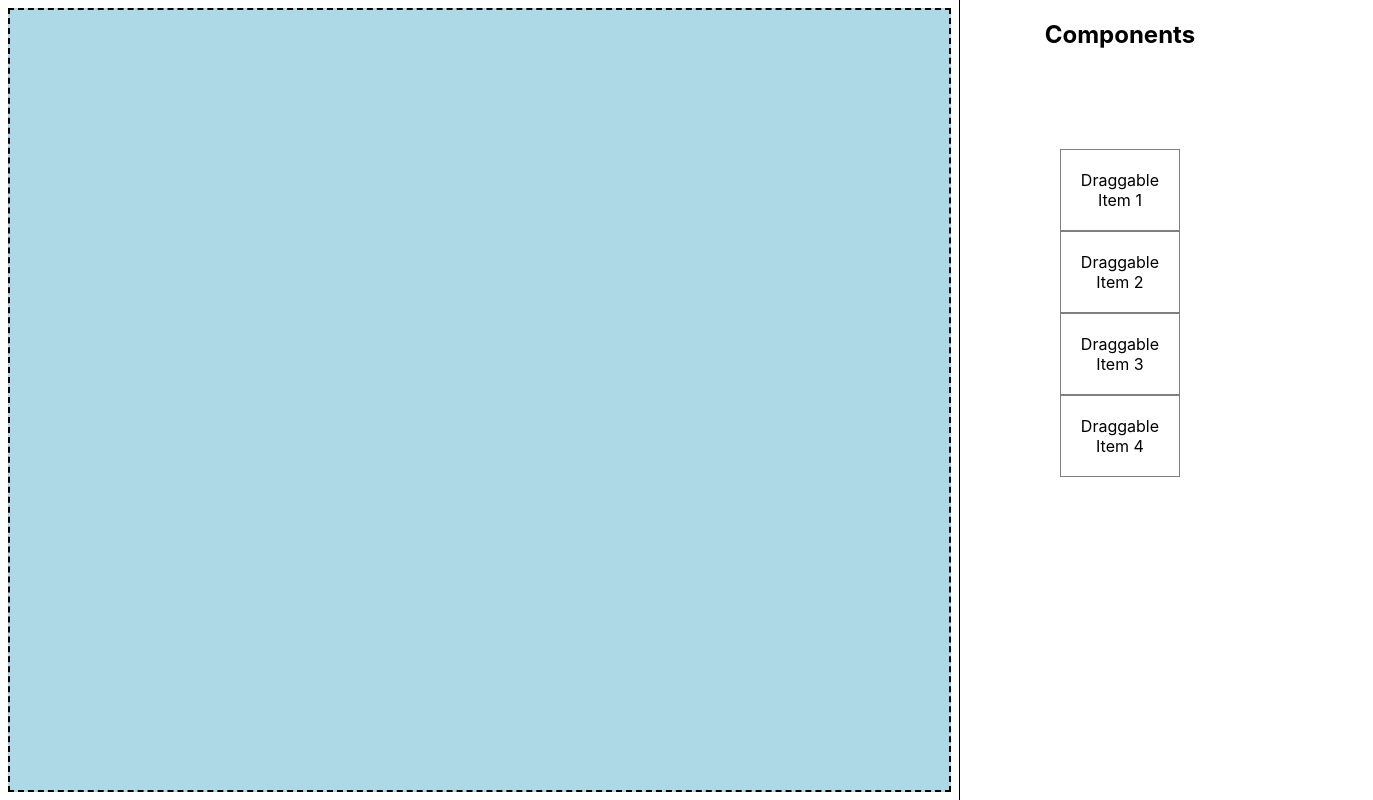
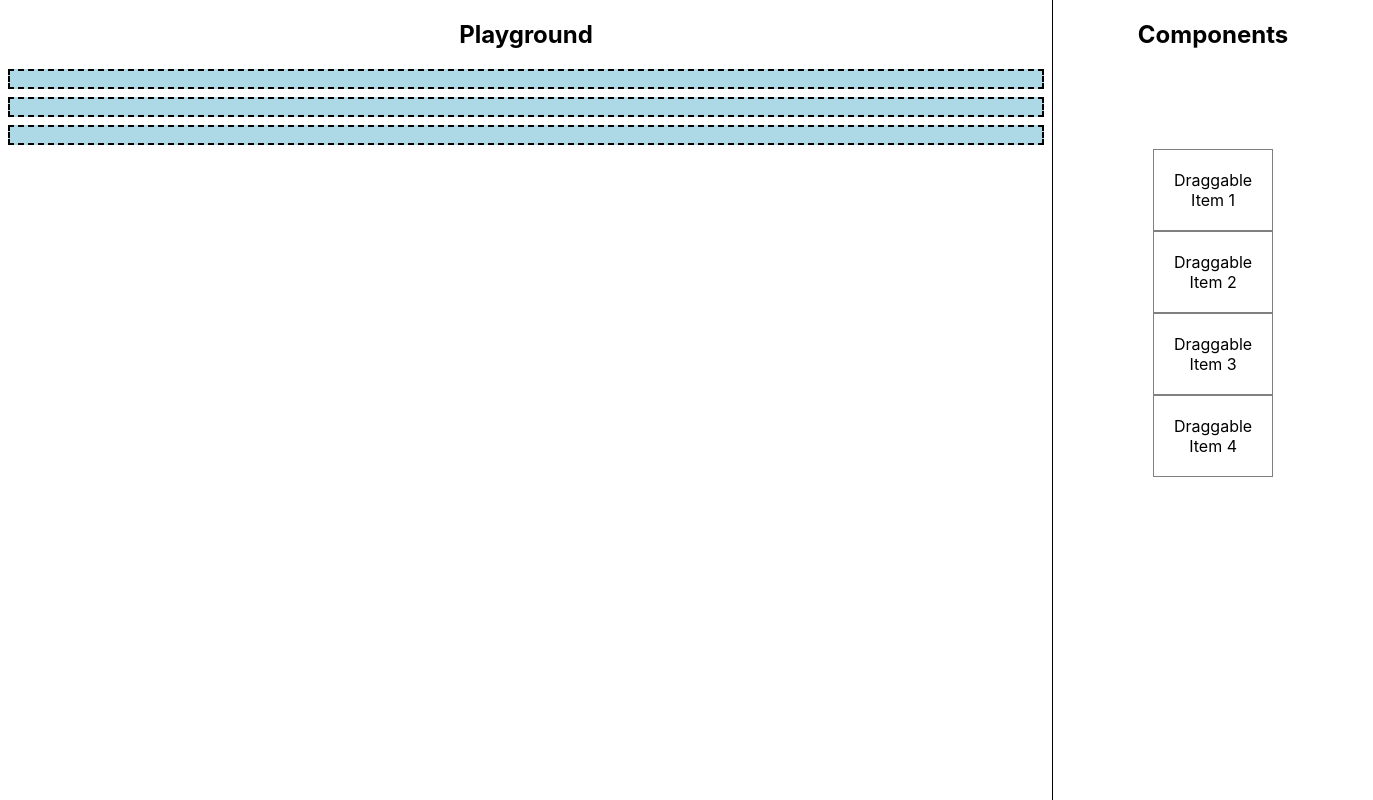
Before and after one commit to AmaanGrofers/draggables, a React (Create React App) app: page / in a window 1280 px wide. Shown: the whole page, 1373 px wide, since content can reach past the window. Built offline with nearby package versions, Linux system fonts and the light colour scheme.

Commit message:
multiple droppable areas

```diff
--- a/src/App.js
+++ b/src/App.js
@@ -15,8 +15,13 @@ function App() {
   const handleDragEnd = (event) => {
     const { active, over } = event;
 
+    console.log("event  : ", event);
+
     if (over) {
-      setDroppedItems((items) => [...items, active.data?.current]);
+      setDroppedItems((items) => ({
+        ...items,
+        [over.id]: [...items[over.id], active.data?.current],
+      }));
     }
   };
 
--- /dev/null
+++ b/src/Playground/DroppableArea.js
@@ -0,0 +1,111 @@
+import React, { useCallback, useEffect, useRef, useState } from "react";
+import { DndContext, useDroppable, DragOverlay } from "@dnd-kit/core";
+import {
+  arrayMove,
+  SortableContext,
+  verticalListSortingStrategy,
+} from "@dnd-kit/sortable";
+import ResizableItem from "./ResizableItem";
+
+const columns = 12;
+
+export default function DroppableArea({
+  id = "",
+  Items = [],
+  setDroppedItems = () => {},
+}) {
+  const [items, setItems] = useState(Items);
+  const [activeId, setActiveId] = useState(null);
+  const [balanceCol, setBalanceCol] = useState(columns);
+  const { isOver, setNodeRef } = useDroppable({
+    id,
+    disabled: balanceCol === 0,
+  });
+
+  const handleDragStart = (event) => {
+    setActiveId(event.active.id);
+  };
+
+  const handleDragEnd = (event) => {
+    const { active, over } = event;
+    console.log("event on drag : ", event);
+    console.log("over : ", over);
+    if (over && active.id !== over.id) {
+      setItems((items) => {
+        const oldIndex = items.findIndex((item) => item.id === active.id);
+        const newIndex = items.findIndex((item) => item.id === over.id);
+        return arrayMove(items, oldIndex, newIndex);
+      });
+    }
+    setActiveId(null);
+  };
+
+  const style = {
+    display: "grid",
+    gridTemplateColumns: `repeat(${columns}, 1fr)`,
+    gap: "4px",
+    backgroundColor: isOver ? "lightgreen" : "lightblue",
+    border: "2px dashed black",
+    // flex: 4,
+    width: "1016px", // added padding, remove padding from ResizableItem
+    margin: "8px",
+    padding: "8px",
+  };
+
+  console.log("Items : ", Items);
+
+  console.log("items : ", items);
+
+  const balanceColRef = useRef(columns);
+
+  useEffect(() => {
+    console.log("launched..........");
+    balanceColRef.current = items.reduce(
+      (total, item) => total - (item.width || 4),
+      columns
+    );
+
+    setBalanceCol(balanceColRef.current);
+  });
+
+  // Ensure items are set when Items prop changes
+  useEffect(() => {
+    setItems(Items);
+  }, [Items]);
+
+  const itemsChanged = useCallback(() => {
+    setDroppedItems((pv) => ({
+      ...pv,
+      [id]: items,
+    }));
+  }, [id, items, setDroppedItems]);
+
+  useEffect(() => {
+    itemsChanged();
+  }, [itemsChanged]);
+
+  return (
+    <DndContext onDragStart={handleDragStart} onDragEnd={handleDragEnd}>
+      <div ref={setNodeRef} style={style} id="playground">
+        <SortableContext items={items} strategy={verticalListSortingStrategy}>
+          {items.map((item, idx) => {
+            return (
+              <ResizableItem
+                key={item?.id}
+                droppableAreaId={item?.id}
+                index={item?.id}
+                data={item}
+                setItems={setItems}
+                balanceCol={balanceCol}
+                setBalanceCol={setBalanceCol}
+              />
+            );
+          })}
+        </SortableContext>
+      </div>
+      <DragOverlay>
+        {activeId ? <ResizableItem droppableAreaId={activeId} /> : null}
+      </DragOverlay>
+    </DndContext>
+  );
+}
--- a/src/Playground/ResizableItem.js
+++ b/src/Playground/ResizableItem.js
@@ -8,13 +8,19 @@ const playground_width = 1000;
 const each_column = playground_width / columns;
 const MINIMUM_COL_REQUIRED = 1;
 
-function ResizableItem({ id, setItems = () => {}, balanceCol, setBalanceCol }) {
+function ResizableItem({
+  droppableAreaId,
+  data = {},
+  setItems = () => {},
+  balanceCol,
+  setBalanceCol,
+}) {
   // var playground = document.getElementById("playground");
   // var playground_width = playground.offsetWidth;
   // console.log("playground_width : ", playground_width);
 
   const { attributes, listeners, setNodeRef, transform, transition } =
-    useSortable({ id });
+    useSortable({ id: droppableAreaId });
 
   const [state, setState] = useState({
     // width: 4,
@@ -63,14 +69,15 @@ function ResizableItem({ id, setItems = () => {}, balanceCol, setBalanceCol }) {
 
         setItems((pv) => {
           let items = pv;
-          let idx = items.findIndex((item) => item.id === id);
+          let idx = items.findIndex((item) => item.data.id === data.id);
           items[idx] = { ...items[idx], width: newWidth, height: newHeight };
           return items;
         });
       }}
     >
       <div ref={setNodeRef} {...attributes} {...listeners} draggable>
-        <div>Item {id}</div>
+        <div>Area {droppableAreaId}</div>
+        <div>Item {data?.id}</div>
       </div>
     </Resizable>
   );
--- a/src/Playground/index.js
+++ b/src/Playground/index.js
@@ -1,125 +1,27 @@
-// import { useDroppable } from "@dnd-kit/core";
-// import React from "react";
-// import DropItem from "../Item/DropItem";
-// import DroppableArea from "./DroppableArea";
+import React from "react";
+import DroppableArea from "./DroppableArea";
 
-// // start index by 1
-// // have index = 0, to add component on top of already added components..
-// // have index = index+1, to add component on bottom of already added components..
+// start index by 1
+// have index = 0, to add component on top of already added components..
+// have index = index+1, to add component on bottom of already added components..
 
-// function Playground({ droppedItems = [], setDroppedItems = () => {} }) {
-//   console.log("droppedItems :  ", droppedItems);
-//   const id = "droppable_area";
-
-//   return (
-//     <div style={{ flex: 1, height: "100vh" }}>
-//       <h2>Playground</h2>
-
-//       <div>
-//         <DroppableArea id={id} index={0} />
-//         {droppedItems?.map((item, idx) => {
-//           const { droppableId, data } = item || {};
-//           return (
-//             <React.Fragment key={`${droppableId}-${idx}`}>
-//               <DroppableArea id={droppableId} index={idx} data={data} />
-//               <DroppableArea id={droppableId} index={idx + 1} />
-//             </React.Fragment>
-//           );
-//         })}
-//       </div>
-//     </div>
-//   );
-// }
-
-// export default Playground;
-
-import React, { useEffect, useRef, useState } from "react";
-import { DndContext, useDroppable, DragOverlay } from "@dnd-kit/core";
-import {
-  arrayMove,
-  SortableContext,
-  verticalListSortingStrategy,
-} from "@dnd-kit/sortable";
-import ResizableItem from "./ResizableItem";
-
-const columns = 12;
-
-export default function Playground({
-  droppedItems: items = [],
-  setDroppedItems: setItems = () => {},
-}) {
-  const [activeId, setActiveId] = useState(null);
-  const [balanceCol, setBalanceCol] = useState(columns);
-  const { isOver, setNodeRef } = useDroppable({
-    id: "droppable",
-    disabled: balanceCol === 0,
-  });
-
-  const handleDragStart = (event) => {
-    setActiveId(event.active.id);
-  };
-
-  const handleDragEnd = (event) => {
-    const { active, over } = event;
-
-    if (over && active.id !== over.id) {
-      setItems((items) => {
-        const oldIndex = items.findIndex((item) => item.id === active.id);
-        const newIndex = items.findIndex((item) => item.id === over.id);
-        return arrayMove(items, oldIndex, newIndex);
-      });
-    }
-    setActiveId(null);
-  };
-
-  const style = {
-    display: "grid",
-    gridTemplateColumns: `repeat(${columns}, 1fr)`,
-    gap: "4px",
-    backgroundColor: isOver ? "lightgreen" : "lightblue",
-    border: "2px dashed black",
-    // flex: 4,
-    width: "1016px", // added padding, remove padding from ResizableItem
-    margin: "8px",
-    padding: "8px",
-  };
-
-  console.log("items : ", items);
-
-  const balanceColRef = useRef(columns);
-
-  useEffect(() => {
-    console.log("launched..........");
-    balanceColRef.current = items.reduce(
-      (total, item) => total - (item.width || 4),
-      columns
-    );
-
-    setBalanceCol(balanceColRef.current);
-  });
-  // }, [JSON.parse(JSON.stringify(items))]);
-  // }, [items]);
+function Playground({ droppedItems = [], setDroppedItems = () => {} }) {
+  console.log("droppedItems :  ", droppedItems);
+  const id = "droppable_area";
 
   return (
-    <DndContext onDragStart={handleDragStart} onDragEnd={handleDragEnd}>
-      <div ref={setNodeRef} style={style} id="playground">
-        <SortableContext items={items} strategy={verticalListSortingStrategy}>
-          {items.map((item) => {
-            return (
-              <ResizableItem
-                key={item?.id}
-                id={item?.id}
-                setItems={setItems}
-                balanceCol={balanceCol}
-                setBalanceCol={setBalanceCol}
-              />
-            );
-          })}
-        </SortableContext>
-      </div>
-      <DragOverlay>
-        {activeId ? <ResizableItem id={activeId} /> : null}
-      </DragOverlay>
-    </DndContext>
+    <div style={{ flex: 1, height: "100vh" }}>
+      <h2>Playground</h2>
+
+      {[1, 2, 3].map((idx) => (
+        <DroppableArea
+          id={`${id}-${idx}`}
+          Items={droppedItems?.[`${id}-${idx}`]}
+          setDroppedItems={setDroppedItems}
+        />
+      ))}
+    </div>
   );
 }
+
+export default Playground;
```
